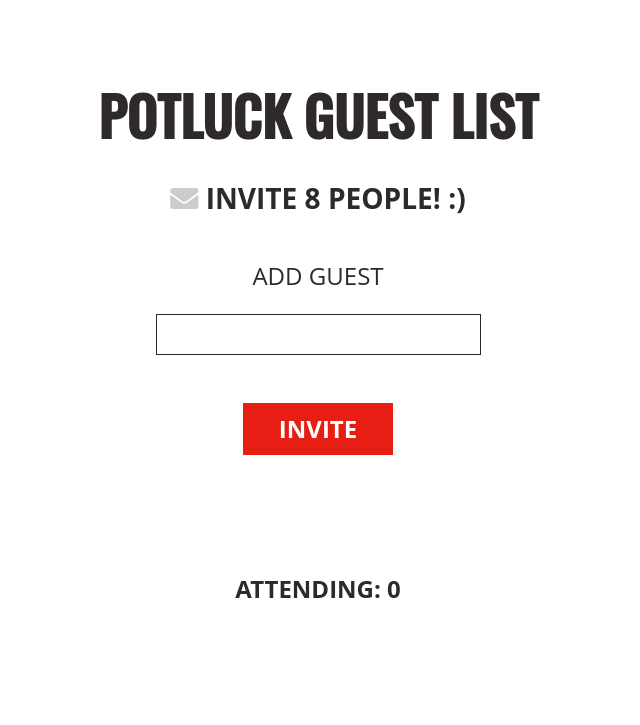
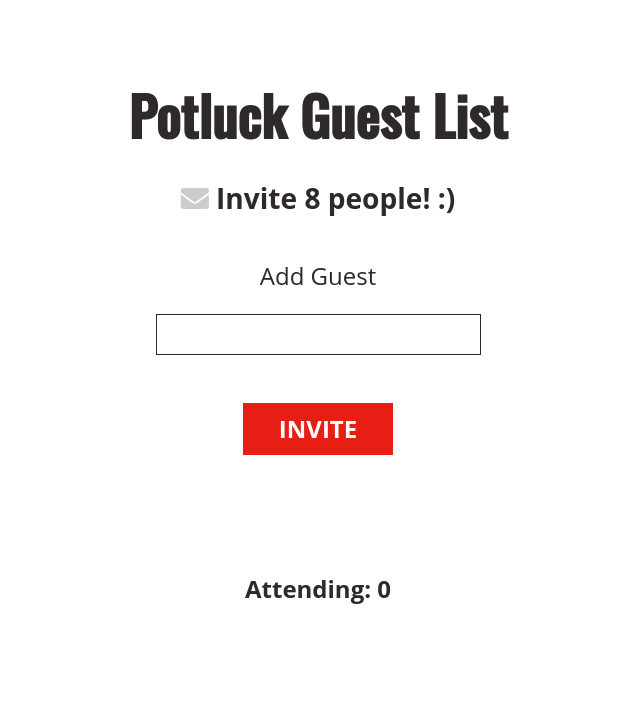
Before and after one commit to bwefler/js-module-9-challenge-01, a website: page index.html in a window 1280 px wide. Shown: the whole page, without its empty margins (322-962 px from the left). Drawn offline with nearby package versions, Linux system fonts and the light colour scheme.

Commit message:
Set body text-transform to 'none'

```diff
--- a/css/styles.css
+++ b/css/styles.css
@@ -12,7 +12,8 @@ body {
   justify-content: center;
   margin: 0;
   font-family: "Open Sans", sans-serif;
-  text-transform: uppercase;
+  /* text-transform: uppercase; */
+  text-transform: none;         /* ### ### */
   color: rgb(46, 42, 42);
   font-size: 16px;
   text-align: center;
```
